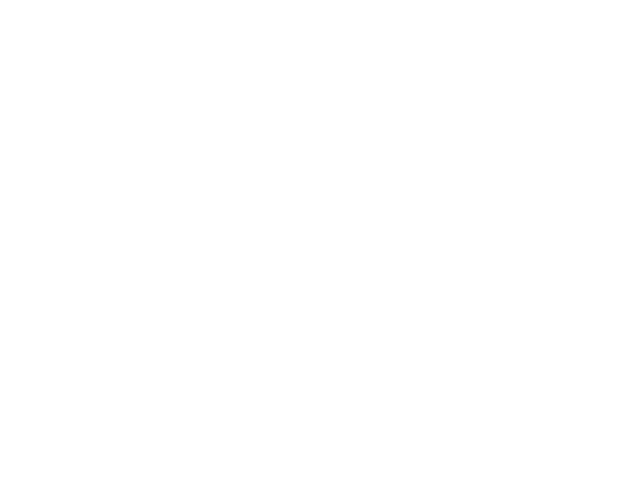
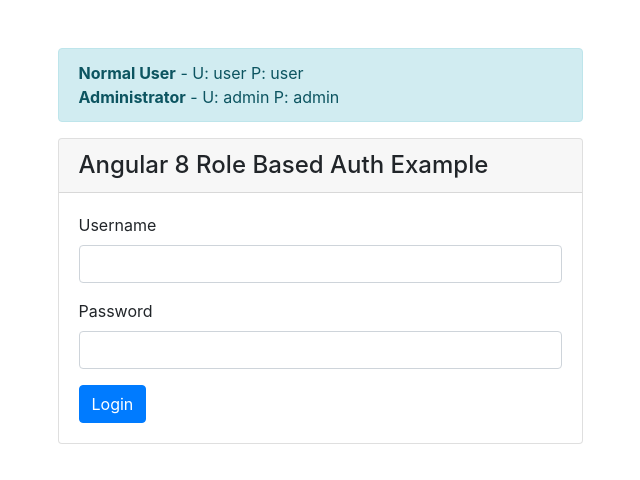
Before and after one commit to Ahsan9981/Angular_Role_Based_Authentication, an Angular app: page / in a window 1280 px wide. Shown: the top 480 px of the page, without its empty margins (320-960 px from the left). Built offline with nearby package versions, Linux system fonts and the light colour scheme.

Commit message:
modified lazy loaded routes.

```diff
--- a/src/app/app.component.html
+++ b/src/app/app.component.html
@@ -1,8 +1,8 @@
 <nav class="navbar navbar-expand navbar-dark bg-dark" *ngIf="currentUser">
 
     <div class="navbar-nav">
-        <a class="nav-item nav-link" routerLink="/">Home</a>
-        <a class="nav-item nav-link" routerLink="/dashboard" *ngIf="isAdmin">Admin</a>
+        <a class="nav-item nav-link" routerLink="/user">Home</a>
+        <a class="nav-item nav-link" routerLink="/admin/dashboard" *ngIf="isAdmin">Admin</a>
         <a class="nav-item nav-link" (click)="logout()">Logout</a>
     </div>
 
--- a/src/app/modules/core/admin/admin-routing.module.ts
+++ b/src/app/modules/core/admin/admin-routing.module.ts
@@ -2,9 +2,6 @@
 import { Routes, RouterModule } from '@angular/router';
 
 import { AdminDashboardComponent } from './components/admin-dashboard/admin-dashboard.component';
-
-// import { AuthGuard } from 'app/_helpers';
-// import { Role } from 'app/_models';
 
 const routes: Routes = [
   { path: 'dashboard', component: AdminDashboardComponent }
--- a/src/app/modules/core/public/components/login/login.component.ts
+++ b/src/app/modules/core/public/components/login/login.component.ts
@@ -42,7 +42,7 @@
     });
 
     // Get return url from route parameters or default to '/'
-    this.returnUrl = this.route.snapshot.queryParams.returnUrl || '/';
+    this.returnUrl = this.route.snapshot.queryParams.returnUrl || '/user';
 
   }
 
@@ -55,6 +55,7 @@
     }
 
     this.loading = true;
+    debugger;
     this.authenticationService.login(this.f.username.value, this.f.password.value).pipe(first()).subscribe(
       data => {
         this.router.navigate([this.returnUrl]);
--- a/src/app/modules/core/public/public-routing.module.ts
+++ b/src/app/modules/core/public/public-routing.module.ts
@@ -4,7 +4,7 @@
 import { LoginComponent } from './components/login/login.component';
 
 const routes: Routes = [
-  { path: 'login', component: LoginComponent }
+  { path: '', component: LoginComponent }
 ];
 
 @NgModule({
```
